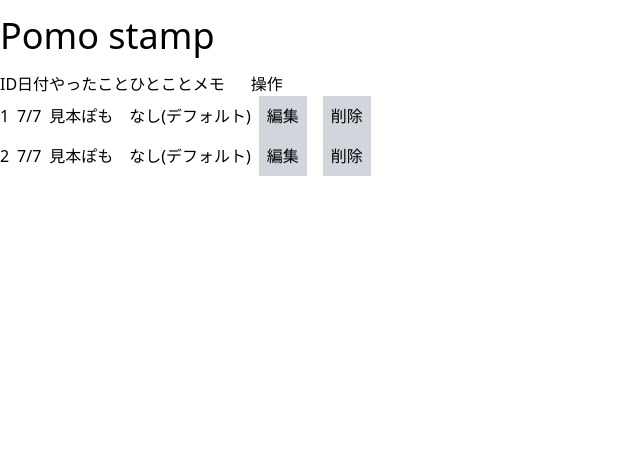
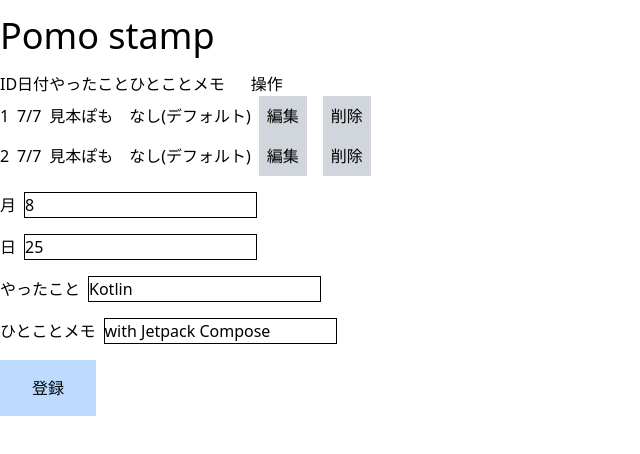
Before and after one commit to Sparklingstadt/pomo-stamp, a Next.js app: page / in a window 1280 px wide. Shown: the top 454 px of the page, without its empty margins (0-640 px from the left). Built offline with nearby package versions, Linux system fonts and the light colour scheme.

Commit message:
feat(AddPomodoroForm): create component

```diff
--- a/app/Pomodoro.tsx
+++ b/app/Pomodoro.tsx
@@ -4,6 +4,7 @@ import { useEffect, useState } from 'react';
 import { type Pomodoro } from '@/lib/schemas/pomodoro/schema';
 import useSWR from 'swr';
 import PomodoroTable from './components/PomodoroTable';
+import AddPomodoroForm from './components/AddPomodoroForm';
 
 export default function Pomodoro() {
   const [pomodoros, setPomodoros] = useState<Pomodoro[]>([]);
@@ -23,6 +24,7 @@ export default function Pomodoro() {
   return (
     <div>
       <PomodoroTable pomodoros={pomodoros} />
+      <AddPomodoroForm />
     </div>
   );
 }
--- a/app/components/AddPomodoroForm.tsx
+++ b/app/components/AddPomodoroForm.tsx
@@ -1,54 +1,33 @@
-'use client';
-import { useState } from 'react';
+'use client'
+import { useState } from "react"
 
-type Props = {
-  onAddPomodoro: (pomodoro: { task: string; month: number; day: number }) => void;
-};
-
-export default function AddPomodoroForm({ onAddPomodoro }: Props) {
-  // useStateは引数を与えないと<T | undefined>
-  // useState<string>("")にするとstring型
-  const [task, setTask] = useState<string>('');
-  const [month, setMonth] = useState<number>(0);
-  const [day, setDay] = useState<number>(0);
-
-  const handleSetTask = (task: string) => {
-    setTask(task);
-  };
-
-  const handleSetMonth = (month: string) => {
-    const parsedMonth = parseInt(month);
-    if (!isNaN(parsedMonth)) {
-      setMonth(parsedMonth);
-    }
-  };
-
-  const handleSetDay = (day: string) => {
-    const parsedDay = parseInt(day);
-    if (!isNaN(parsedDay)) {
-      setDay(parsedDay);
-    }
-  };
+export default function AddPomodoroForm() {
+  const [month, setMonth] = useState('8')
+  const [day, setDay] = useState('25')
+  const [task, setTask] = useState('Kotlin')
+  const [memo, setMemo] = useState('with Jetpack Compose')
 
   return (
     <div>
-      <section>
-        <label>頑張ったこと</label>
-        <input type="text" value={task} onChange={(e) => handleSetTask(e.target.value)} />
+      <section className="my-4">
+        <label htmlFor="month" className="mr-2">月</label>
+        <input className="border" type="text" id="month" value={month} onChange={(e) => setMonth(e.target.value)} />
       </section>
-      <section>
-        <label htmlFor="">月</label>
-        <input type="text" value={month} onChange={(e) => handleSetMonth(e.target.value)} />
+      <section className="my-4">
+        <label htmlFor="day" className="mr-2">日</label>
+        <input className="border" type="text" id="day" value={day} onChange={(e) => setDay(e.target.value)} />
       </section>
-      <section>
-        <label htmlFor="">
-          日
-          <input type="text" value={day} onChange={(e) => handleSetDay(e.target.value)} />
-        </label>
+      <section className="my-4">
+        <label htmlFor="task" className="mr-2">やったこと</label>
+        <input className="border" type="text" id="task" value={task} onChange={(e) => setTask(e.target.value)} />
       </section>
-      <section>
-        <button onClick={() => onAddPomodoro({ task, month, day })}>登録</button>
+      <section className="my-4">
+        <label htmlFor="memo" className="mr-2">ひとことメモ</label>
+        <input className="border" type="text" id="memo" value={memo} onChange={(e) => setMemo(e.target.value)} />
+      </section>
+      <section className="my-4">
+        <button className="bg-blue-200 p-4 px-8 hover:bg-blue-300" onClick={() => {}}>登録</button>
       </section>
     </div>
-  );
+  )
 }
```
